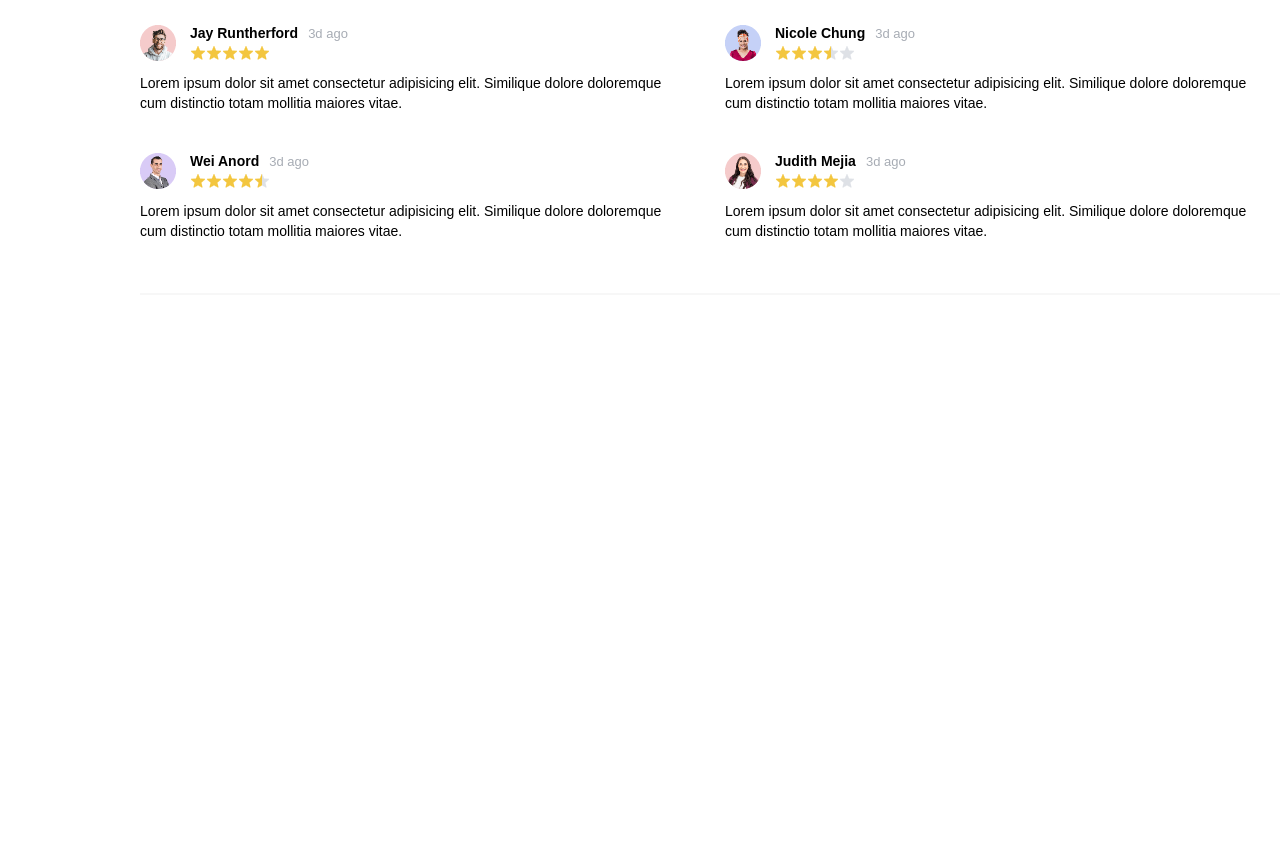
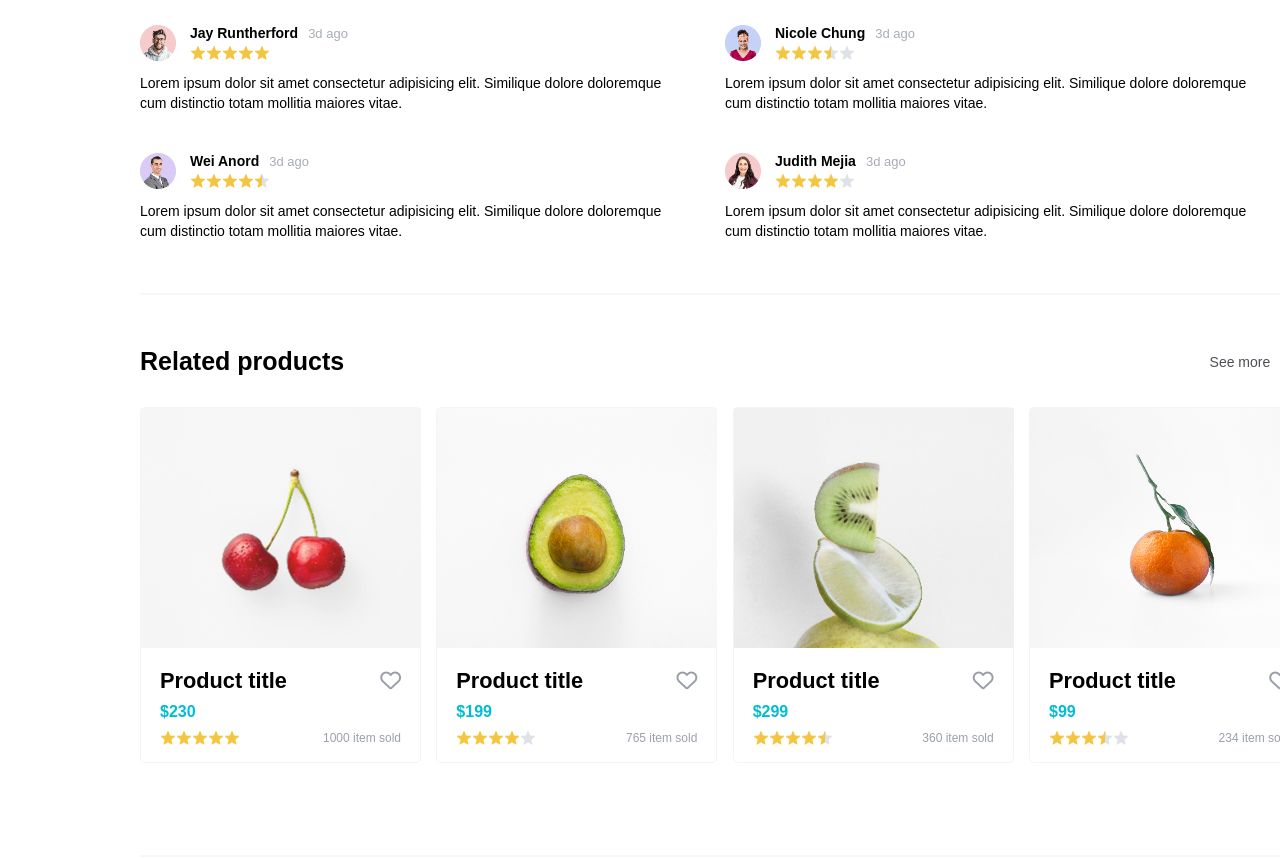
Before and after one commit to nhuttanqst/T3_CNW_TH_Co_Hanh, a plain HTML site: page Tuan6/index.html in a window 1280 px wide. Shown: the part 1266-2124 px from the top of the page. Before the commit the page ends 1615 px from the top, so only its background shows below. Drawn offline with Linux system fonts and the light colour scheme.

Commit message:
hoan thanh related products

```diff
--- a/Tuan6/css/styles.css
+++ b/Tuan6/css/styles.css
@@ -364,6 +364,10 @@ hr {
     margin-left: 15px;
 }
 
+.main .reviews .reviews-title .rt-right p span i {
+    margin-right: 16px;
+}
+
 .main .reviews .reviews-bot {
     display: flex;
 }
@@ -419,3 +423,79 @@ hr {
     font-size: 14px;
     line-height: 20px;
 }
+
+.main .related-product {
+    padding-top: 52px;
+    padding-bottom: 92px;
+}
+
+.main .related-product .rp-title {
+    display: flex;
+    align-items: center;
+    justify-content: space-between;
+    margin-bottom: 31px;
+}
+
+.main .related-product .rp-title h2 {
+    font-size: 25px;
+}
+
+.main .related-product .rp-title p {
+    color: rgb(77, 79, 84);
+    font-size: 14px;
+}
+
+.main .related-product .rp-title p span {
+    color: rgb(77, 79, 84);
+    font-size: 14px;
+    margin-left: 15px;
+}
+
+.main .related-product .rp-title p span i {
+    margin-right: 16px;
+}
+
+.main .related-product .rp-item {
+    border: 1.5px solid #F4F4F4;
+    border-radius: 5px;
+    width: 281px;
+}
+
+.main .related-product .rp-item .rpi-info {
+    padding: 16px 19px;
+}
+
+.main .related-product .rp-item .rpi-info .rpi-title {
+    display: flex;
+    align-items: center;
+    justify-content: space-between;
+    font-size: 14.5px;
+    margin-bottom: 9px;
+}
+
+.main .related-product .rp-item .rpi-info .rpi-title i {
+    font-size: 20.8px;
+    color: #999EA8;
+}
+
+.main .related-product .rp-item .rpi-info .rpi-price {
+    margin-bottom: 9px;
+    font-weight: bold;
+    color: #00BDD6;
+}
+
+.main .related-product .rp-item .rpi-info .rpi-bot {
+    display: flex;
+    align-items: center;
+    justify-content: space-between;
+}
+
+.main .related-product .rp-item .rpi-info .rpi-bot p {
+    font-size: 12px;
+    color: #9BA0AA;
+}
+
+.main .related-product .rp-bot {
+    display: flex;
+    justify-content: space-between;
+}
--- a/Tuan6/index.html
+++ b/Tuan6/index.html
@@ -72,8 +72,14 @@
             <div class="product-description">
                 <div class="pd-left">
                     <h2>Product description</h2>
-                    <p>Lorem ipsum dolor sit amet consectetur adipisicing elit. Incidunt minima laboriosam architecto ipsum autem suscipit pariatur nulla inventore minus nihil quisquam sint voluptas, illum magni quidem eos. Aliquam tempore vel voluptate sed impedit consequatur, voluptatum autem, totam optio repudiandae quos, earum veritatis obcaecati rem cupiditate, deleniti voluptatem.</p>
-                    <p>Lorem ipsum dolor sit amet, consectetur adipisicing elit. Totam praesentium sit nisi eaque, vero assumenda nam ab dignissimos voluptatem eligendi asperiores debitis alias eius tempore modi voluptatibus. Perspiciatis, dolore qui enim praesentium facilis quis minus, fugiat provident nobis accusamus consequuntur aliquam consectetur in error illo tempore aut.</p>
+                    <p>Lorem ipsum dolor sit amet consectetur adipisicing elit. Incidunt minima laboriosam architecto
+                        ipsum autem suscipit pariatur nulla inventore minus nihil quisquam sint voluptas, illum magni
+                        quidem eos. Aliquam tempore vel voluptate sed impedit consequatur, voluptatum autem, totam optio
+                        repudiandae quos, earum veritatis obcaecati rem cupiditate, deleniti voluptatem.</p>
+                    <p>Lorem ipsum dolor sit amet, consectetur adipisicing elit. Totam praesentium sit nisi eaque, vero
+                        assumenda nam ab dignissimos voluptatem eligendi asperiores debitis alias eius tempore modi
+                        voluptatibus. Perspiciatis, dolore qui enim praesentium facilis quis minus, fugiat provident
+                        nobis accusamus consequuntur aliquam consectetur in error illo tempore aut.</p>
                     <div class="pdl-bot">
                         <div class="pdlb-left">
                             <div class="pdlbl-item">
@@ -162,7 +168,8 @@
                                 </div>
                             </div>
                             <div class="rblt-bot">
-                                <p>Lorem ipsum dolor sit amet consectetur adipisicing elit. Similique dolore doloremque cum distinctio totam mollitia maiores vitae.</p>
+                                <p>Lorem ipsum dolor sit amet consectetur adipisicing elit. Similique dolore doloremque
+                                    cum distinctio totam mollitia maiores vitae.</p>
                             </div>
                         </div>
                         <div class="rbl-bot">
@@ -174,7 +181,8 @@
                                 </div>
                             </div>
                             <div class="rblt-bot">
-                                <p>Lorem ipsum dolor sit amet consectetur adipisicing elit. Similique dolore doloremque cum distinctio totam mollitia maiores vitae.</p>
+                                <p>Lorem ipsum dolor sit amet consectetur adipisicing elit. Similique dolore doloremque
+                                    cum distinctio totam mollitia maiores vitae.</p>
                             </div>
                         </div>
                     </div>
@@ -188,7 +196,8 @@
                                 </div>
                             </div>
                             <div class="rblt-bot">
-                                <p>Lorem ipsum dolor sit amet consectetur adipisicing elit. Similique dolore doloremque cum distinctio totam mollitia maiores vitae.</p>
+                                <p>Lorem ipsum dolor sit amet consectetur adipisicing elit. Similique dolore doloremque
+                                    cum distinctio totam mollitia maiores vitae.</p>
                             </div>
                         </div>
                         <div class="rbl-bot">
@@ -200,7 +209,73 @@
                                 </div>
                             </div>
                             <div class="rblt-bot">
-                                <p>Lorem ipsum dolor sit amet consectetur adipisicing elit. Similique dolore doloremque cum distinctio totam mollitia maiores vitae.</p>
+                                <p>Lorem ipsum dolor sit amet consectetur adipisicing elit. Similique dolore doloremque
+                                    cum distinctio totam mollitia maiores vitae.</p>
+                            </div>
+                        </div>
+                    </div>
+                </div>
+            </div>
+            <hr>
+            <div class="related-product">
+                <div class="rp-title">
+                    <h2>Related products</h2>
+                    <p>See more<span><i class="fa-solid fa-angle-right"></i></span></p>
+                </div>
+                <div class="rp-bot">
+                    <div class="rp-item">
+                        <img src="./img/product6.png" alt="product img">
+                        <div class="rpi-info">
+                            <div class="rpi-title">
+                                <h2>Product title</h2>
+                                <i class="fa-sharp fa-regular fa-heart"></i>
+                            </div>
+                            <p class="rpi-price">$230</p>
+                            <div class="rpi-bot">
+                                <img src="./img/Rating5.png" alt="Rating img">
+                                <p>1000 item sold</p>
+                            </div>
+                        </div>
+                    </div>
+                    <div class="rp-item">
+                        <img src="./img/product7.png" alt="product img">
+                        <div class="rpi-info">
+                            <div class="rpi-title">
+                                <h2>Product title</h2>
+                                <i class="fa-sharp fa-regular fa-heart"></i>
+                            </div>
+                            <p class="rpi-price">$199</p>
+                            <div class="rpi-bot">
+                                <img src="./img/Rating4.png" alt="Rating img">
+                                <p>765 item sold</p>
+                            </div>
+                        </div>
+                    </div>
+                    <div class="rp-item">
+                        <img src="./img/product8.png" alt="product img">
+                        <div class="rpi-info">
+                            <div class="rpi-title">
+                                <h2>Product title</h2>
+                                <i class="fa-sharp fa-regular fa-heart"></i>
+                            </div>
+                            <p class="rpi-price">$299</p>
+                            <div class="rpi-bot">
+                                <img src="./img/Rating4_5.png" alt="Rating img">
+                                <p>360 item sold</p>
+                            </div>
+                        </div>
+                    </div>
+                    <div class="rp-item">
+                        <img src="./img/product9.png" alt="product img">
+                        <div class="rpi-info">
+                            <div class="rpi-title">
+                                <h2>Product title</h2>
+                                <i class="fa-sharp fa-regular fa-heart"></i>
+                            </div>
+                            <p class="rpi-price">$99</p>
+                            <div class="rpi-bot">
+                                <img src="./img/Rating3_5.png" alt="Rating img">
+                                <p>234 item sold</p>
                             </div>
                         </div>
                     </div>
```
Also changed, not shown: Tuan6/demo/header + product.png (deleted), Tuan6/demo/related products.png (added).
